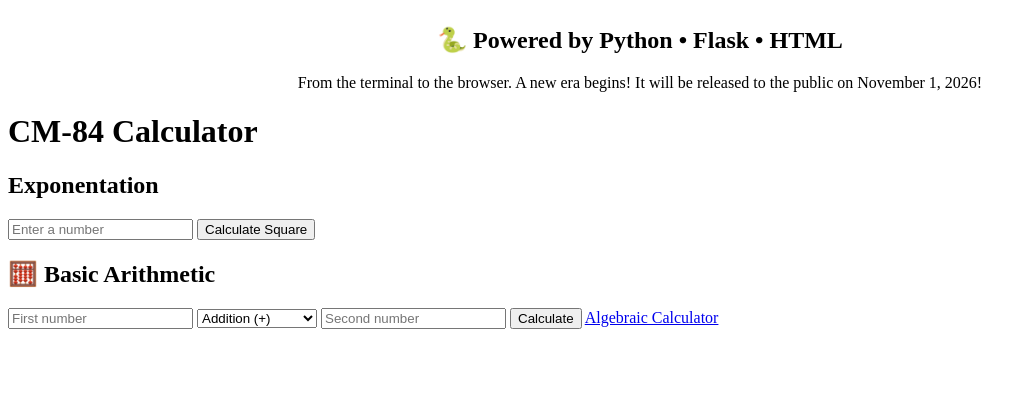
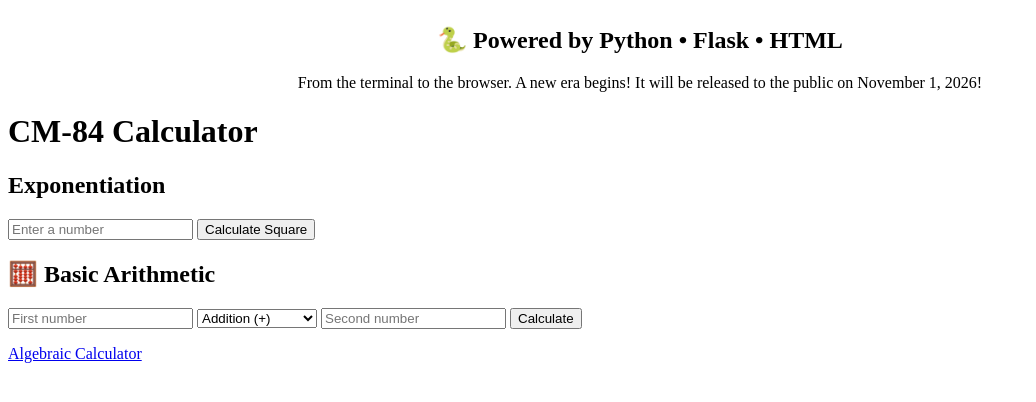
Before and after one commit to kulkvivaan-7313/CalcosMath, a Flask app: page / in a window 1280 px wide. Shown: the part 182-584 px from the top of the page, without its empty margins (0-1036 px from the left). Run offline with Flask 3, Linux system fonts and the light colour scheme.

Commit message:
Format HTML content for better readability

```diff
--- a/templates/index.html
+++ b/templates/index.html
@@ -1,3 +1,4 @@
+
 <!DOCTYPE html>
 <html lang="en">
 
@@ -20,10 +21,13 @@
     </h2>
 
     <p style="text-align: center;">
-    From the terminal to the browser. A new era begins! It will be released to the public on November 1, 2026!
+        From the terminal to the browser. A new era begins!
+        It will be released to the public on November 1, 2026!
     </p>
+
     <h1>CM-84 Calculator</h1>
-    <h2>Exponentation</h2>
+
+    <h2>Exponentiation</h2>
 
     <input type="number" id="number" placeholder="Enter a number">
 
@@ -46,13 +50,12 @@
 
     <button onclick="calculateArithmetic()">Calculate</button>
 
-<!-- Now making selection for Algebra Logic-->
-
-<a href="algebra.html">Algebraic Calculator</a>
-
     <p id="arithmeticResult"></p>
 
+    <!-- Algebra Calculator Navigation -->
+    <a href="{{ url_for('algebra_page') }}">Algebraic Calculator</a>
+
     <script src="{{ url_for('static', filename='script.js') }}"></script>
+
 </body>
-
 </html>
```
Lines whose indentation alone changed are shown as unchanged.
